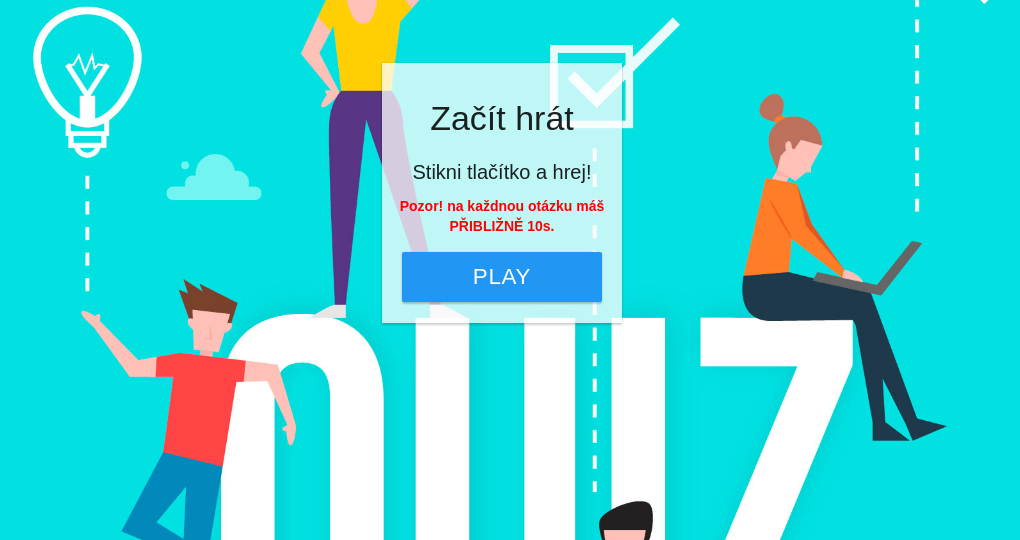
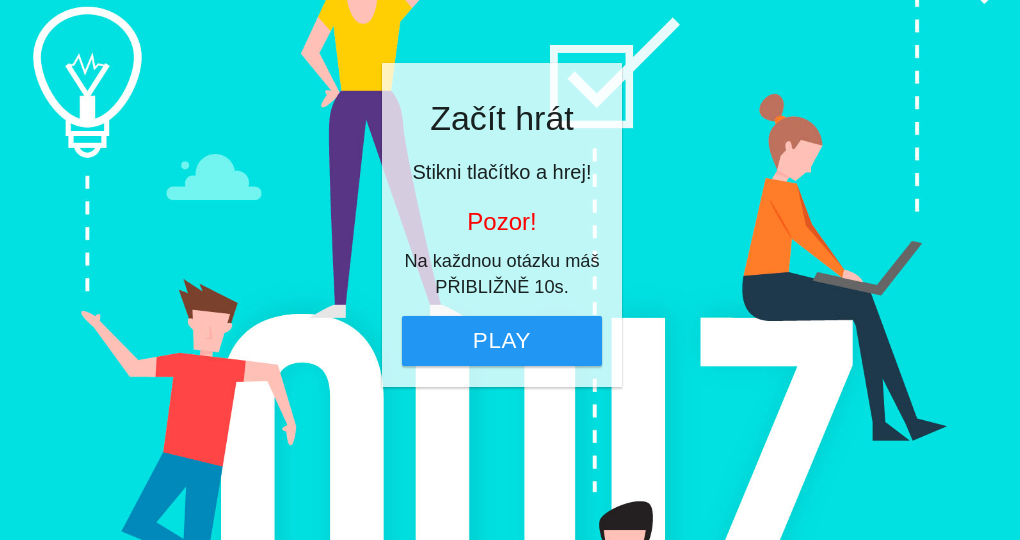
Before and after one commit to Honny1/purkQuiz, a PHP site: page /game.php in a window 1280 px wide. Shown: the part 177-717 px from the top of the page, without its empty margins (138-1158 px from the left). Run offline with PHP 8.4, Linux system fonts and the light colour scheme.

Commit message:
Added prefix for user and better style on start

```diff
--- a/controlDatabase/saveUser.php
+++ b/controlDatabase/saveUser.php
@@ -21,6 +21,7 @@
   }else{
     $name.="_pokus0";
   }
+
   $name = mysqli_real_escape_string($conn, $name);
 
   $sql = "INSERT INTO answers ( name, startTime";
--- a/game.php
+++ b/game.php
@@ -105,7 +105,8 @@ function end(){
                 <div style='background-color: rgba(255, 255, 255, 0.75);' class='mui-panel'>
                         <h1>Začít hrát</h1>
                         <h3>Stikni tlačítko a hrej!</h3>
-                        <p style="color: red;"><strong>Pozor! na každnou otázku máš PŘIBLIŽNĚ 10s.</strong></p>
+                        <h2 style="color: red;">Pozor!</h2>
+                        <p style="font-size: 130%;" >Na každnou otázku máš PŘIBLIŽNĚ 10s.</p>
                         <button style='font-size: 160%;' id='play' class='startStopButtton mui-btn mui-btn--primary mui-btn--raised' name="buttonAnswer" value='0' onClick="getNewQuestionFromQuestionSet(this.value);saveUserAnswers(0);progressCountdown(10)">Play</button>
                         </div>
                     </div>
```
